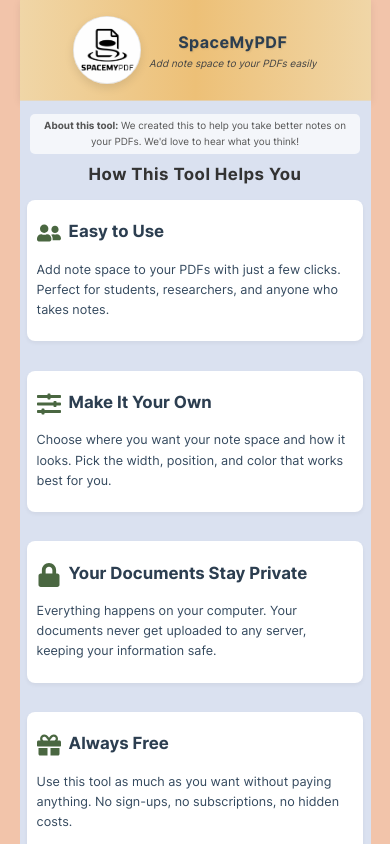
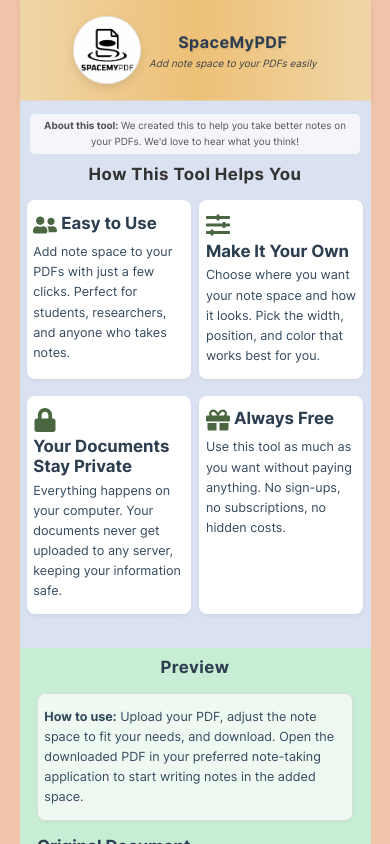
Before and after one commit to ChefDeLahmacun/SpaceMyPDF, a Next.js app: page / in a window 390 px wide. Shown: the top 844 px of the page. Built offline with nearby package versions, Linux system fonts and the light colour scheme; no server answers.

Commit message:
Improve mobile layout for Features section: display two cards per row on small screens and adjust font sizes

```diff
--- a/app/components/Features.tsx
+++ b/app/components/Features.tsx
@@ -78,7 +78,7 @@ const Features: React.FC = () => {
         display: 'flex',
         flexWrap: 'wrap',
         justifyContent: 'space-between',
-        gap: screenSize.isSmallMobile ? '2vh' : '1.5vh',
+        gap: screenSize.isSmallMobile ? '1vh' : '1.5vh',
         height: 'auto',
         overflow: 'visible',
         marginBottom: '1.5vh',
@@ -130,7 +130,7 @@ interface FeatureCardProps {
 const FeatureCard: React.FC<FeatureCardProps> = ({ icon, title, description, screenSize }) => {
   // Calculate flex basis based on screen size
   const getFlexBasis = () => {
-    if (screenSize.isSmallMobile) return '100%';
+    if (screenSize.isSmallMobile) return 'calc(50% - 1vh)';
     if (screenSize.isMobile) return 'calc(50% - 1.5vh)';
     return 'calc(25% - 1.5vh)';
   };
@@ -156,11 +156,11 @@ const FeatureCard: React.FC<FeatureCardProps> = ({ icon, title, description, scr
   return (
     <div className="feature-card" style={{
       flex: `1 1 ${getFlexBasis()}`,
-      padding: screenSize.isSmallMobile ? '2.5vh 3%' : '2vh 1.5%',
+      padding: screenSize.isSmallMobile ? '1.5vh 2%' : '2vh 1.5%',
       height: 'auto',
-      minHeight: screenSize.isSmallMobile ? '12vh' : '16vh',
-      marginBottom: screenSize.isSmallMobile ? '1.5vh' : '1vh',
-      minWidth: screenSize.isSmallMobile ? '100%' : '150px',
+      minHeight: screenSize.isSmallMobile ? '10vh' : '16vh',
+      marginBottom: screenSize.isSmallMobile ? '1vh' : '1vh',
+      minWidth: screenSize.isSmallMobile ? 'calc(50% - 1vh)' : '150px',
       backgroundColor: 'white',
       boxShadow: '0 2px 4px rgba(0,0,0,0.05)',
       display: 'flex',
@@ -169,11 +169,11 @@ const FeatureCard: React.FC<FeatureCardProps> = ({ icon, title, description, scr
       <div style={{
         display: 'flex',
         alignItems: 'flex-start',
-        marginBottom: '1vh', // Reduced from 1.8vh
+        marginBottom: screenSize.isSmallMobile ? '0.5vh' : '1vh', // Reduced margin for small mobile
         flexWrap: screenSize.isSmallMobile ? 'wrap' : 'nowrap',
-        gap: '8px',
-        height: (isPrivacyTitle && isLandscape) ? 'auto' : (screenSize.isSmallMobile ? 'auto' : '40px'), // Dynamic height for privacy title
-        minHeight: (isPrivacyTitle && isLandscape) ? '35px' : (screenSize.isSmallMobile ? '30px' : '40px') // Adjusted for privacy title
+        gap: screenSize.isSmallMobile ? '4px' : '8px', // Reduced gap for small mobile
+        height: (isPrivacyTitle && isLandscape) ? 'auto' : (screenSize.isSmallMobile ? 'auto' : '40px'),
+        minHeight: (isPrivacyTitle && isLandscape) ? '35px' : (screenSize.isSmallMobile ? '25px' : '40px') // Reduced min-height for small mobile
       }}>
         <div style={{
           marginRight: screenSize.isSmallMobile ? '0' : '1%',
@@ -183,21 +183,21 @@ const FeatureCard: React.FC<FeatureCardProps> = ({ icon, title, description, scr
         </div>
         <h3 style={{
           margin: '0',
-          fontSize: 'clamp(13px, 1.4vw, 16px)',
+          fontSize: screenSize.isSmallMobile ? 'clamp(12px, 1.3vw, 14px)' : 'clamp(13px, 1.4vw, 16px)', // Smaller font for small mobile
           fontWeight: '600',
           color: '#2c3e50',
-          lineHeight: '1.2', // Tighter line height
+          lineHeight: '1.2',
           wordWrap: 'break-word',
           hyphens: 'auto',
           // Special handling for "Your Documents Stay Private" on horizontal phones
           ...(isPrivacyTitle && isLandscape && {
             fontSize: 'clamp(13px, 1.4vw, 16px)',
-            lineHeight: '1.1', // Even tighter line height
-            whiteSpace: 'normal', // Allow wrapping
-            overflow: 'visible', // Don't hide overflow
-            display: 'flex', // Use flex to help with layout
-            flexDirection: 'column', // Stack words if needed
-            justifyContent: 'center' // Center vertically
+            lineHeight: '1.1',
+            whiteSpace: 'normal',
+            overflow: 'visible',
+            display: 'flex',
+            flexDirection: 'column',
+            justifyContent: 'center'
           })
         }}>
           {isPrivacyTitle && isLandscape ? (
@@ -212,11 +212,11 @@ const FeatureCard: React.FC<FeatureCardProps> = ({ icon, title, description, scr
       </div>
       <p style={{
         margin: '0',
-        fontSize: 'clamp(12px, 1.4vw, 14px)',
-        lineHeight: '1.4', // Slightly tighter line height
+        fontSize: screenSize.isSmallMobile ? 'clamp(11px, 1.2vw, 13px)' : 'clamp(12px, 1.4vw, 14px)', // Smaller font for small mobile
+        lineHeight: screenSize.isSmallMobile ? '1.3' : '1.4', // Tighter line height for small mobile
         color: '#34495e',
         flex: 1,
-        paddingTop: '0' // Removed padding
+        paddingTop: '0'
       }}>
         {description}
       </p>
```
